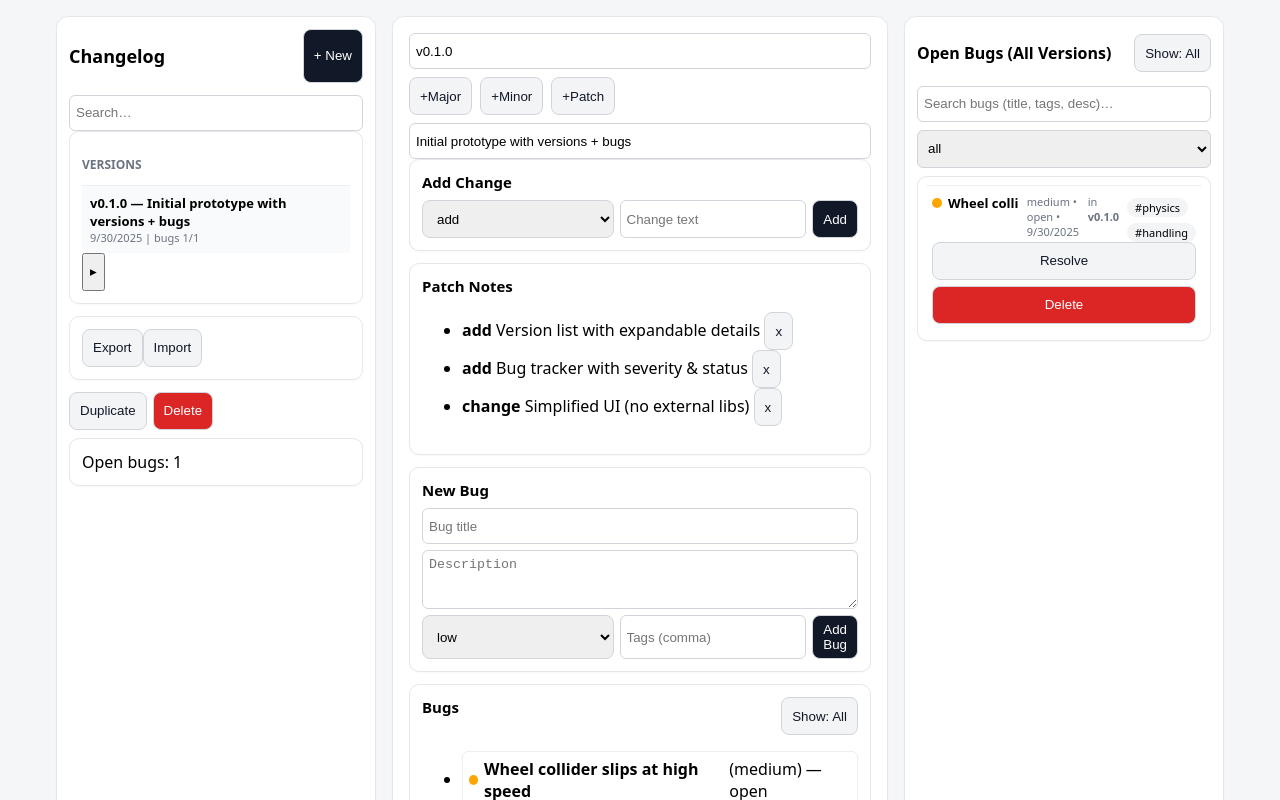
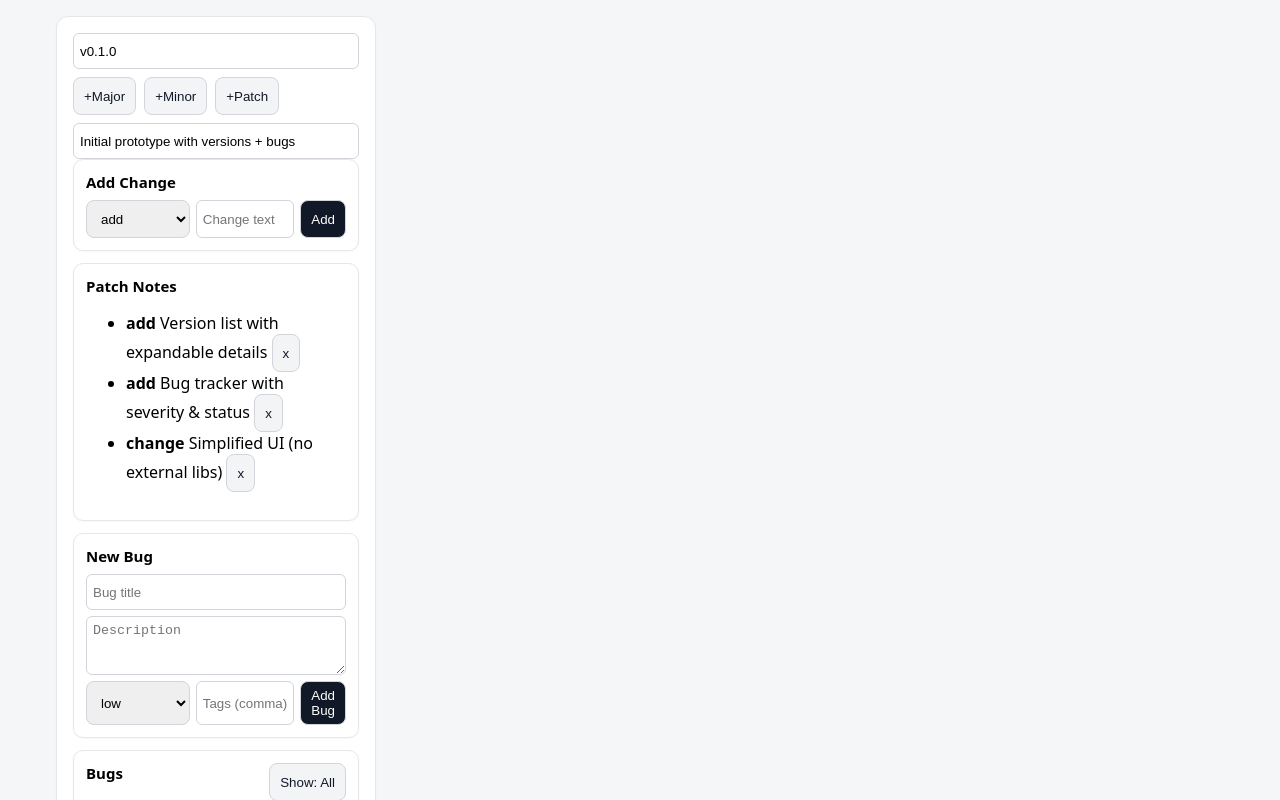
Before and after one commit to austin232/version-tracker, a React (Vite) app: page / in a window 1280 px wide. Shown: the top 800 px of the page. Built offline with nearby package versions, Linux system fonts and the light colour scheme.

Commit message:
Update App.jsx

```diff
--- a/src/App.jsx
+++ b/src/App.jsx
@@ -88,6 +88,9 @@ const Textarea = (p) => <textarea {...p} style={{ border: "1px solid #d1d5db", b
 
 /* ---------- Main App ---------- */
 export default function App() {
+    const [showLeft, setShowLeft] = useState(false);
+    const [showRight, setShowRight] = useState(false);
+
     const [versions, setVersions] = usePersistentState(LS_KEY, seed);
     const [selectedId, setSelectedId] = useState(versions[0]?.id || null);
     const [query, setQuery] = useState("");
@@ -219,7 +222,8 @@ export default function App() {
             }}
         >
             {/* Sidebar */}
-            <aside className="panel" style={{ background: "#fff", border: "1px solid #e5e7eb", borderRadius: 12, padding: 12 }}>
+            <aside className={`panel sidebar-left ${showLeft ? "sidebar-open" : ""}`}
+                onClick={(e) => e.stopPropagation()} style={{ background: "#fff", border: "1px solid #e5e7eb", borderRadius: 12, padding: 12 }}>
                 <div style={{ display: "flex", justifyContent: "space-between", marginBottom: 12 }}>
                     <h1 style={{ fontSize: 18, fontWeight: 800 }}>Changelog</h1>
                     <Btn onClick={addVersion}>+ New</Btn>
@@ -276,6 +280,10 @@ export default function App() {
             <main className="panel" style={{ background: "#fff", border: "1px solid #e5e7eb", borderRadius: 12, padding: 16 }}>
                 {!selected ? <div>Select a version</div> : (
                     <>
+                        <div className="mobile-only" style={{ justifyContent: "space-between", marginBottom: 8 }}>
+                            <button className="btn secondary" onClick={() => setShowLeft(true)}>☰ Versions</button>
+                            <button className="btn secondary" onClick={() => setShowRight(true)}>🐞 All Bugs</button>
+                        </div>
                         <div style={{ display: "flex", gap: 8, alignItems: "center", flexWrap: "wrap", marginBottom: 8 }}>
                             {/* Editable version label */}
                             <Input
@@ -354,7 +362,10 @@ export default function App() {
                 )}
             </main>
             {/* Right Sidebar: Global Bug List */}
-            <aside className="panel" style={{ background: "#fff", border: "1px solid #e5e7eb", borderRadius: 12, padding: 12 }}>
+            <aside
+                className={`panel sidebar-right ${showRight ? "sidebar-open" : ""}`}
+                onClick={(e) => e.stopPropagation()}
+            >
                 <div style={{ display: "flex", justifyContent: "space-between", alignItems: "center", marginBottom: 8 }}>
                     <h2 style={{ fontSize: 16, fontWeight: 800 }}>Open Bugs (All Versions)</h2>
                     <button
@@ -455,9 +466,15 @@ export default function App() {
                     )}
                 </div>
             </aside>
+            <div
+                className={`scrim ${(showLeft || showRight) ? "visible" : ""}`}
+                onClick={() => { setShowLeft(false); setShowRight(false); }}
+            />
 
         </div>
+
     );
+
 }
 
 /* ---------- Composers ---------- */
```
